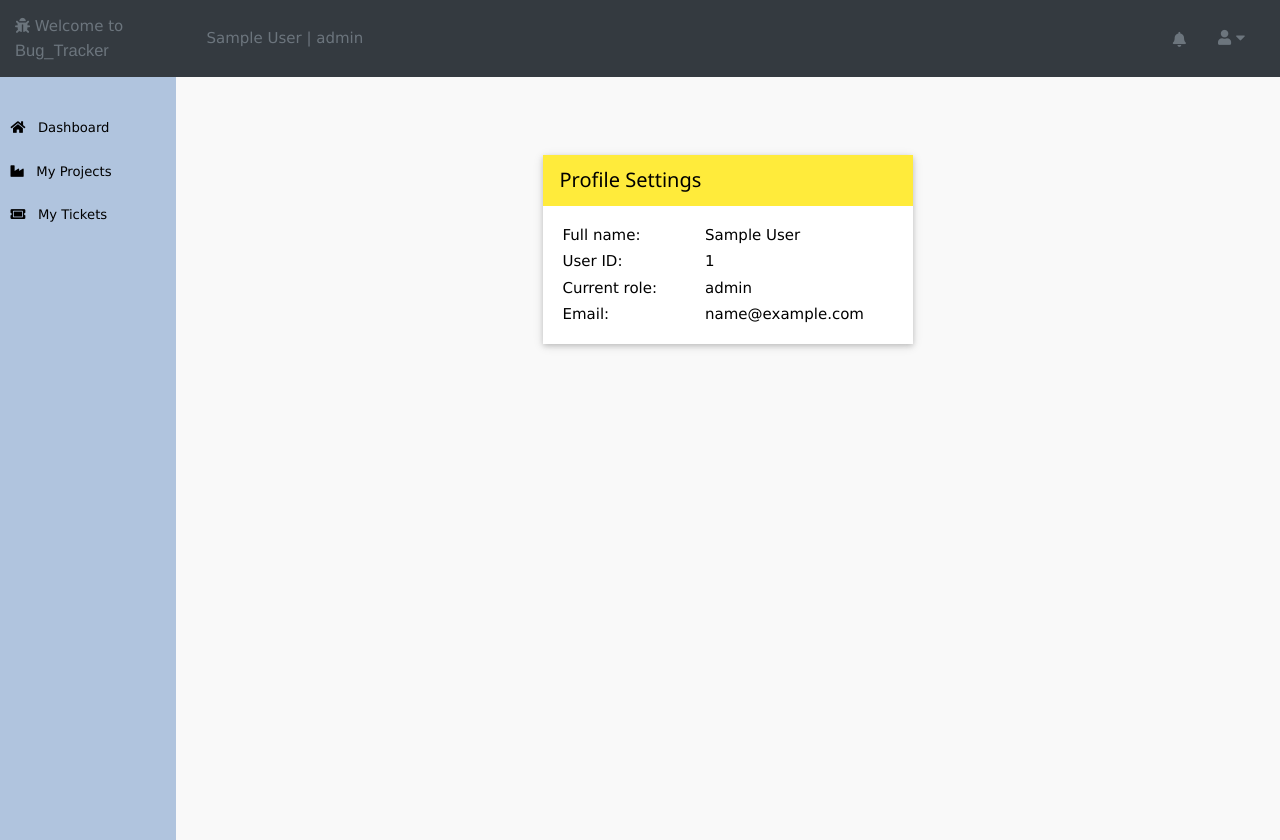
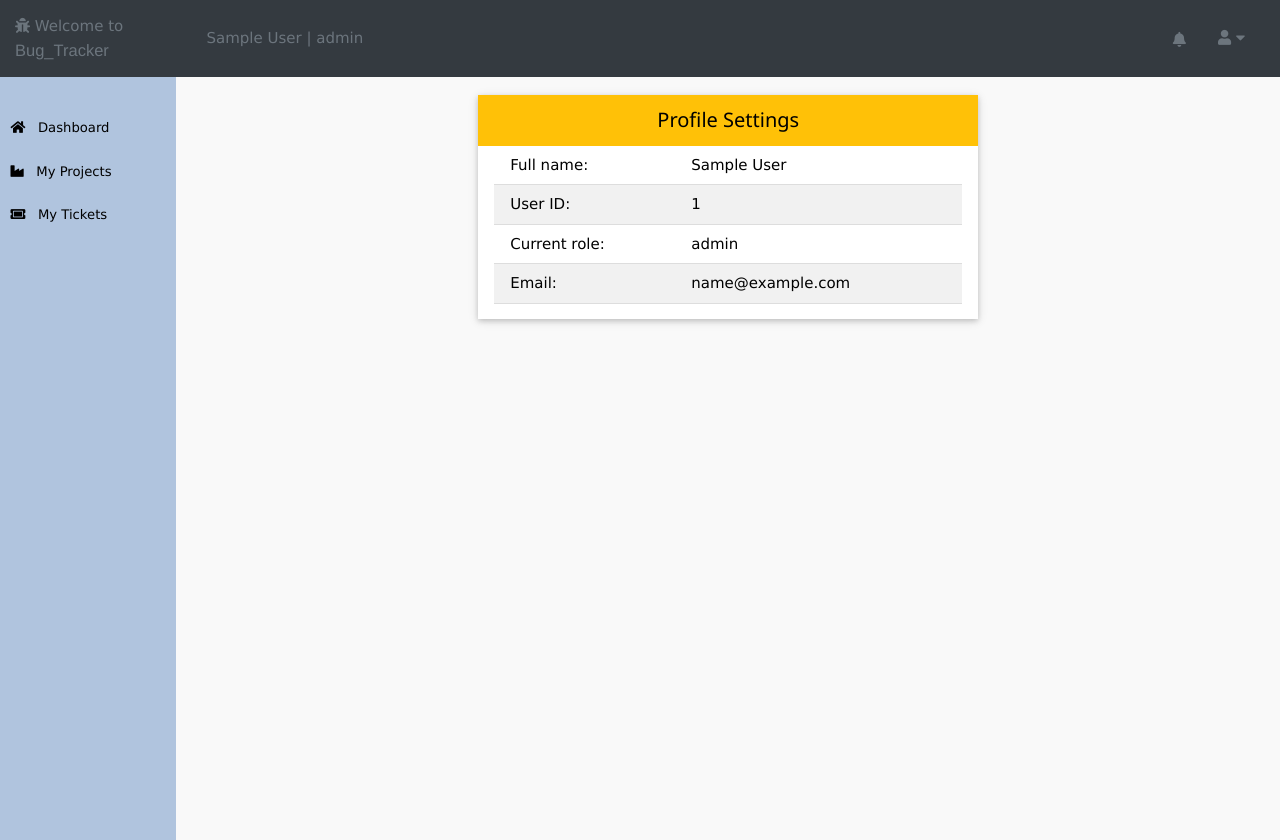
Before and after one commit to KristianMSchmidt/bug_tracker, a PHP site: page /views/profile_settings.php in a window 1280 px wide. Run offline with PHP 8.4, Linux system fonts and the light colour scheme; the visitor is signed in with stand-in values (Sample User, id 1); data comes from the database, SQL or seed files in the repository; some libraries are stand-ins or nearby versions.

Commit message:
various css changes - buttons etc

```diff
--- a/static/styles/_components.scss
+++ b/static/styles/_components.scss
@@ -1,16 +1,16 @@
 .btn-primary {
     color: white;
     background-color: #4285f4;
-    width: 13em;
-    height: 2em;
+    display: inline-block;
+    padding: 6px 16px;
     border: 0;
-    margin-top: 0.8em;
     &:focus {
         background-color: #2a66c9;
-        outline: none;
+        outline: invert;
         border: 0;
     }
-    &:active {
+    &:active,
+    &:hover {
         background-color: #2a66c9;
         border: 0;
     }
@@ -20,7 +20,7 @@
     box-shadow: 0 2px 5px 0 rgba(0, 0, 0, 0.16), 0 2px 10px 0 rgba(0, 0, 0, 0.12);
     background-color: white;
     .card-head {
-        background-color: #ffeb3b; // #ffc107;
+        background-color: #ffc107; //#ffeb3b;
     }
 }
 
--- a/static/styles/_pages.scss
+++ b/static/styles/_pages.scss
@@ -107,7 +107,7 @@
         }
     }
     .btn-primary {
-        width: 15em;
+        margin-top: 2em;
         margin-bottom: 1em;
     }
     .bottom {
@@ -139,7 +139,7 @@
         padding-bottom: 1em;
     }
     .orto-wrapper {
-        display: flex;
+        //display: flex;
         flex-direction: column;
         padding-bottom: 2em;
         &.left {
@@ -149,9 +149,6 @@
                 .w3-select {
                     min-width: 300px;
                     max-width: fit-content;
-                }
-                .btn-primary {
-                    width: 300px;
                 }
             }
         }
@@ -220,7 +217,7 @@
                 margin-bottom: 0.2em;
             }
             .w3-container {
-                margin-bottom: 1.5em;
+                margin-bottom: 1em;
             }
         }
         &.right {
@@ -255,16 +252,15 @@
     display: flex;
     flex-direction: column;
     align-items: center;
+    justify-content: center;
     .card {
-        margin-top: 4em;
+        min-width: 500px;
+        text-align: center;
+        padding-bottom: 1em;
     }
     table {
         padding-top: 1em;
         padding-bottom: 1em;
-        padding-right: 2em;
-    }
-    .pad-right {
-        padding-right: 3em;
     }
 }
 
@@ -298,7 +294,7 @@
         .card {
             margin-top: 1em;
             margin-bottom: 2em;
-            padding-bottom: 2em;
+            padding-bottom: 1em;
         }
         .btn-primary {
             margin-top: 0;
--- a/static/styles/main.css
+++ b/static/styles/main.css
@@ -338,7 +338,7 @@ html {
 }
 
 .project_details .btn-primary {
-  width: 15em;
+  margin-top: 2em;
   margin-bottom: 1em;
 }
 
@@ -387,9 +387,6 @@ html {
 }
 
 .manage_project_users .orto-wrapper {
-  display: -webkit-box;
-  display: -ms-flexbox;
-  display: flex;
   -webkit-box-orient: vertical;
   -webkit-box-direction: normal;
       -ms-flex-direction: column;
@@ -409,10 +406,6 @@ html {
   max-width: -webkit-fit-content;
   max-width: -moz-fit-content;
   max-width: fit-content;
-}
-
-.manage_project_users .orto-wrapper.left.top .btn-primary {
-  width: 300px;
 }
 
 .manage_project_users .orto-wrapper.right {
@@ -514,7 +507,7 @@ html {
 }
 
 .manage_user_roles .orto-wrapper.left .w3-container {
-  margin-bottom: 1.5em;
+  margin-bottom: 1em;
 }
 
 .manage_user_roles .orto-wrapper.right {
@@ -561,20 +554,20 @@ html {
   -webkit-box-align: center;
       -ms-flex-align: center;
           align-items: center;
+  -webkit-box-pack: center;
+      -ms-flex-pack: center;
+          justify-content: center;
 }
 
 .profile_settings .card {
-  margin-top: 4em;
+  min-width: 500px;
+  text-align: center;
+  padding-bottom: 1em;
 }
 
 .profile_settings table {
   padding-top: 1em;
   padding-bottom: 1em;
-  padding-right: 2em;
-}
-
-.profile_settings .pad-right {
-  padding-right: 3em;
 }
 
 .login {
@@ -623,7 +616,7 @@ html {
 .my_tickets .wrapper .card {
   margin-top: 1em;
   margin-bottom: 2em;
-  padding-bottom: 2em;
+  padding-bottom: 1em;
 }
 
 .my_projects .wrapper .btn-primary,
@@ -810,19 +803,18 @@ html {
 .btn-primary {
   color: white;
   background-color: #4285f4;
-  width: 13em;
-  height: 2em;
+  display: inline-block;
+  padding: 6px 16px;
   border: 0;
-  margin-top: 0.8em;
 }
 
 .btn-primary:focus {
   background-color: #2a66c9;
-  outline: none;
+  outline: invert;
   border: 0;
 }
 
-.btn-primary:active {
+.btn-primary:active, .btn-primary:hover {
   background-color: #2a66c9;
   border: 0;
 }
@@ -834,7 +826,7 @@ html {
 }
 
 .card .card-head {
-  background-color: #ffeb3b;
+  background-color: #ffc107;
 }
 
 .dropdown {
--- a/views/manage_user_roles.php
+++ b/views/manage_user_roles.php
@@ -32,7 +32,7 @@ echo "
             <div class="orto-wrapper left card non-table-card">
                 <div class="w3-container">
 
-                    <h3>Select One or more Users </h3>
+                    <h4>Select one or more users </h4>
                     <div class="w3-container">
                         <div class="scroll w2-light-grey">
                             <?php foreach ($users as $user) : ?>
@@ -45,7 +45,7 @@ echo "
                         <p id="no_selected_users" class="error"></p>
                     </div>
 
-                    <h3>Select the Role to Assign</h3>
+                    <h4>Select role to assign</h4>
                     <div class="w3-container">
 
                         <form action="<?php echo $_SERVER['PHP_SELF'] ?>" method="post" id="assign_role_form">
@@ -64,7 +64,7 @@ echo "
                         <p id="no_selected_role" class="error"></p>
                     </div>
 
-                    <h3>Submit changes</h3>
+                    <h4>Submit changes</h4>
                     <div class="w3-container">
                         <input type="submit" value="Submit" class="btn-primary" onclick="submit_form()">
                     </div>
--- a/views/my_projects.php
+++ b/views/my_projects.php
@@ -10,7 +10,7 @@ $projects = $contr->get_projects_by_user_id($_SESSION['user_id'], $_SESSION['rol
     <div class="my_projects">
         <div class="wrapper">
             <form action="create_project.php" method="POST">
-                <input type="submit" name="submit" value="CREATE NEW PROJECT" class="btn-primary large">
+                <input type="submit" name="submit" value="CREATE NEW PROJECT" class="btn-primary">
             </form>
             <div class="card w3-responsive">
                 <div class="w3-container card-head">
--- a/views/my_tickets.php
+++ b/views/my_tickets.php
@@ -20,7 +20,7 @@ $tickets = $contr->get_tickets_by_user($_SESSION['user_id'], $_SESSION['role_nam
     <div class="my_tickets">
         <div class="wrapper">
             <form action="create_ticket.php" method="POST">
-                <input type="submit" name="submit" value="CREATE NEW TICKET" class="btn-primary large">
+                <input type="submit" name="submit" value="CREATE NEW TICKET" class="btn-primary">
             </form>
             <div class="card w3-responsive">
                 <div class="w3-container card-head">
--- a/views/profile_settings.php
+++ b/views/profile_settings.php
@@ -10,21 +10,21 @@ include('shared/ui_frame.php');
                 <h4>Profile Settings</h4>
             </div>
             <div class="w3-container">
-                <table>
+                <table class="table striped bordered">
                     <tr>
-                        <td class="pad-right" cladd>Full name:</td>
+                        <td>Full name:</td>
                         <td><?php echo $_SESSION['full_name'] ?></td>
                     </tr>
                     <tr>
-                        <td class="pad-right">User ID:</td>
+                        <td>User ID:</td>
                         <td><?php echo $_SESSION['user_id'] ?></td>
                     </tr>
                     <tr>
-                        <td class="pad-right">Current role:</td>
+                        <td>Current role:</td>
                         <td><?php echo $_SESSION['role_name'] ?></td>
                     </tr>
                     <tr>
-                        <td class="pad-right">Email:</td>
+                        <td>Email:</td>
                         <td><?php echo $_SESSION['user_email'] ?></td>
                     </tr>
                 </table>
```
Also changed, not shown: todo.txt (added, +24 -0 lines), 1 other file.
